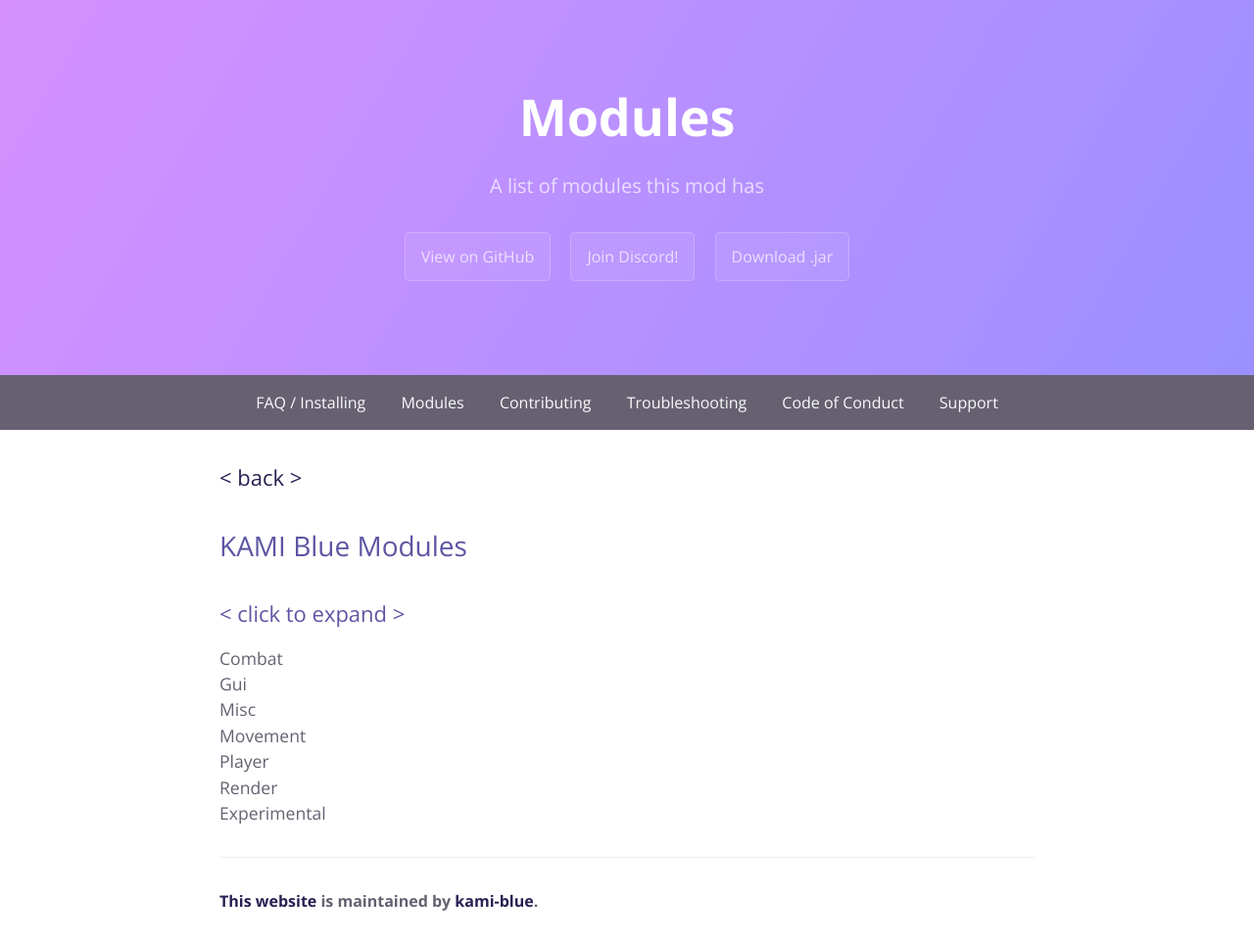
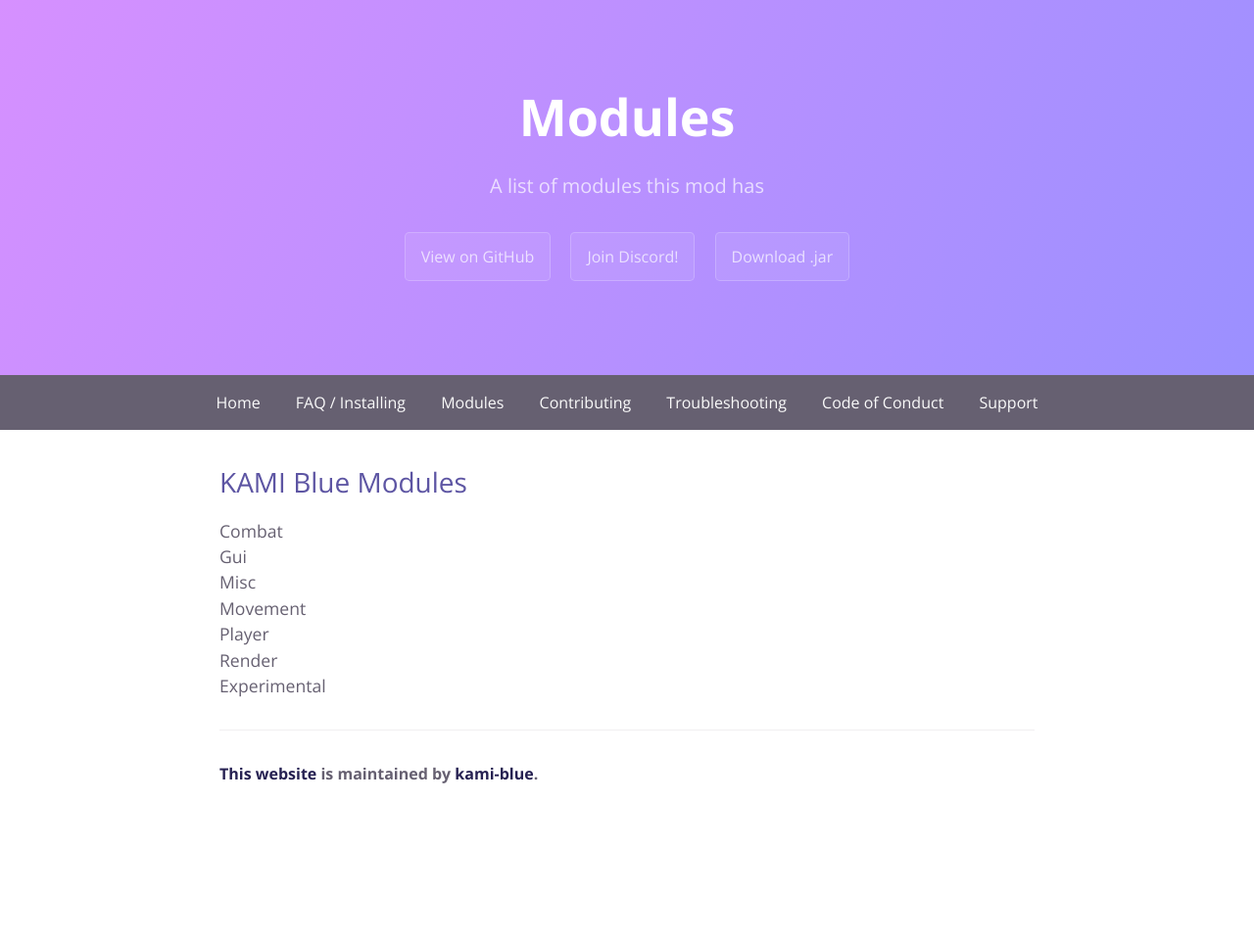
Before and after one commit to kami-blue/website, a Jekyll site: the page built from docs/modules.md, in a window 1280 px wide. Shown: the whole page at 98% size. Built offline with Jekyll 4.4.1, drawn with Linux system fonts in a browser that asks for light colours; after the commit the page ends 900 px from its top, so only the background shows below that.

Commit message:
add home link

```diff
--- a/docs/_layouts/default.html
+++ b/docs/_layouts/default.html
@@ -32,11 +32,12 @@
     </header>
 
     <nav>
+      <a href="/index.html">Home</a>
       <a href="/faq.html">FAQ / Installing</a>
       <a href="/modules.html">Modules</a>
       <a href="/contributing.html">Contributing</a>
       <a href="/troubleshooting.html">Troubleshooting</a>
-      <a href="/coc.html">Code of Conduct</a>
+      <a href="/codeofconduct.html">Code of Conduct</a>
       <a href="/support.html">Support</a>
     </nav>
 
--- a/docs/modules.md
+++ b/docs/modules.md
@@ -4,11 +4,7 @@ title: Modules
 description: A list of modules this mod has
 ---
 
-#### [< back >](.././)
-
 ## KAMI Blue Modules
-
-#### < click to expand >
 
 <details>
     <summary>Combat</summary>
```
Also changed, not shown: docs/codeofconduct.md (renamed from docs/coc.md, +0 -2 lines), docs/contributing.md (+0 -2 lines), docs/faq.md (+0 -2 lines), docs/support.md (+0 -2 lines), docs/troubleshooting.md (+0 -2 lines).
